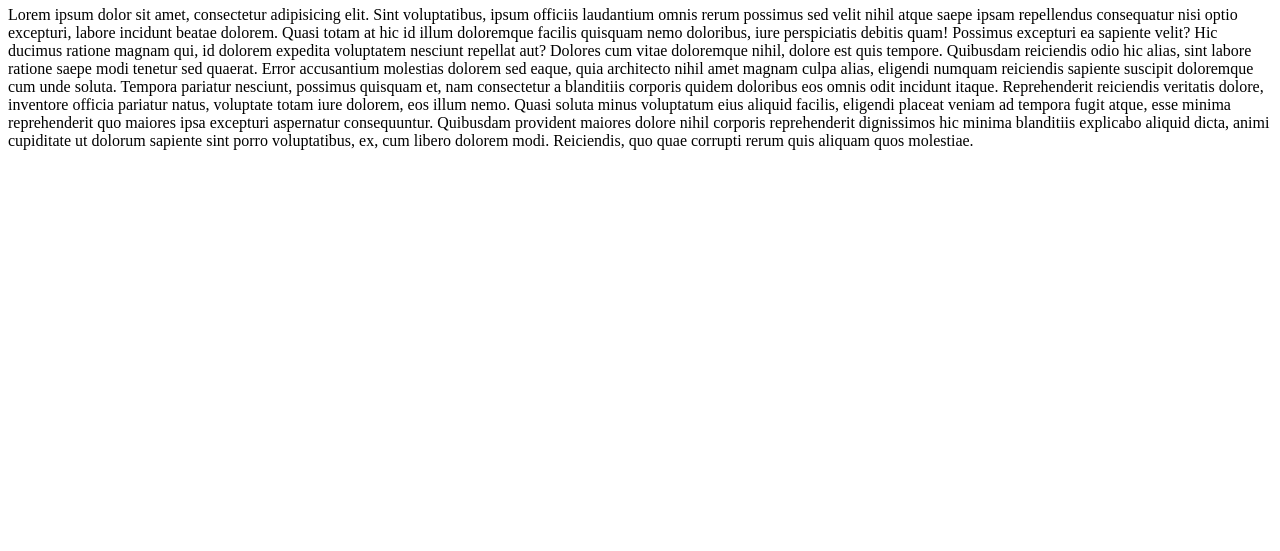
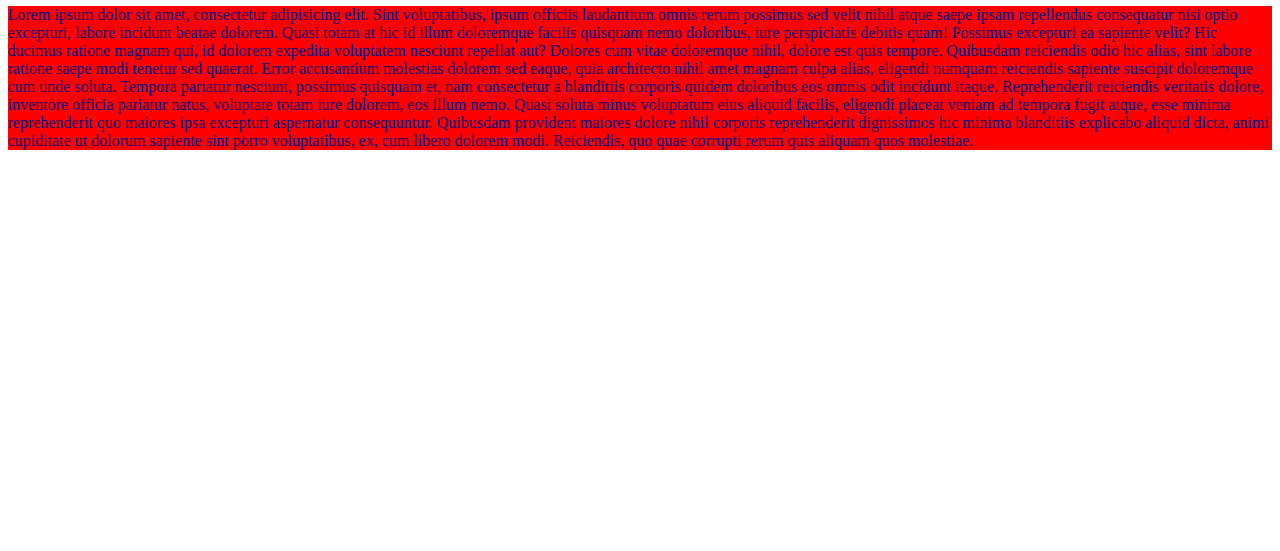
Before and after one commit to jewel669/new-repo-in-web, a plain HTML site: page index.html in a window 1280 px wide. Shown: the part 249-800 px from the top of the page. Drawn offline with Linux system fonts and the light colour scheme.

Commit message:
this is a style

```diff
--- a/index.html
+++ b/index.html
@@ -5,6 +5,7 @@
     <meta charset="UTF-8">
     <meta name="viewport" content="width=device-width, initial-scale=1.0">
     <title>new repo in web</title>
+    <link rel="stylesheet" href="style.css">
 </head>
 
 <body>
--- /dev/null
+++ b/style.css
@@ -0,0 +1,4 @@
+p {
+    color: navy;
+    background-color: red;
+}
```
